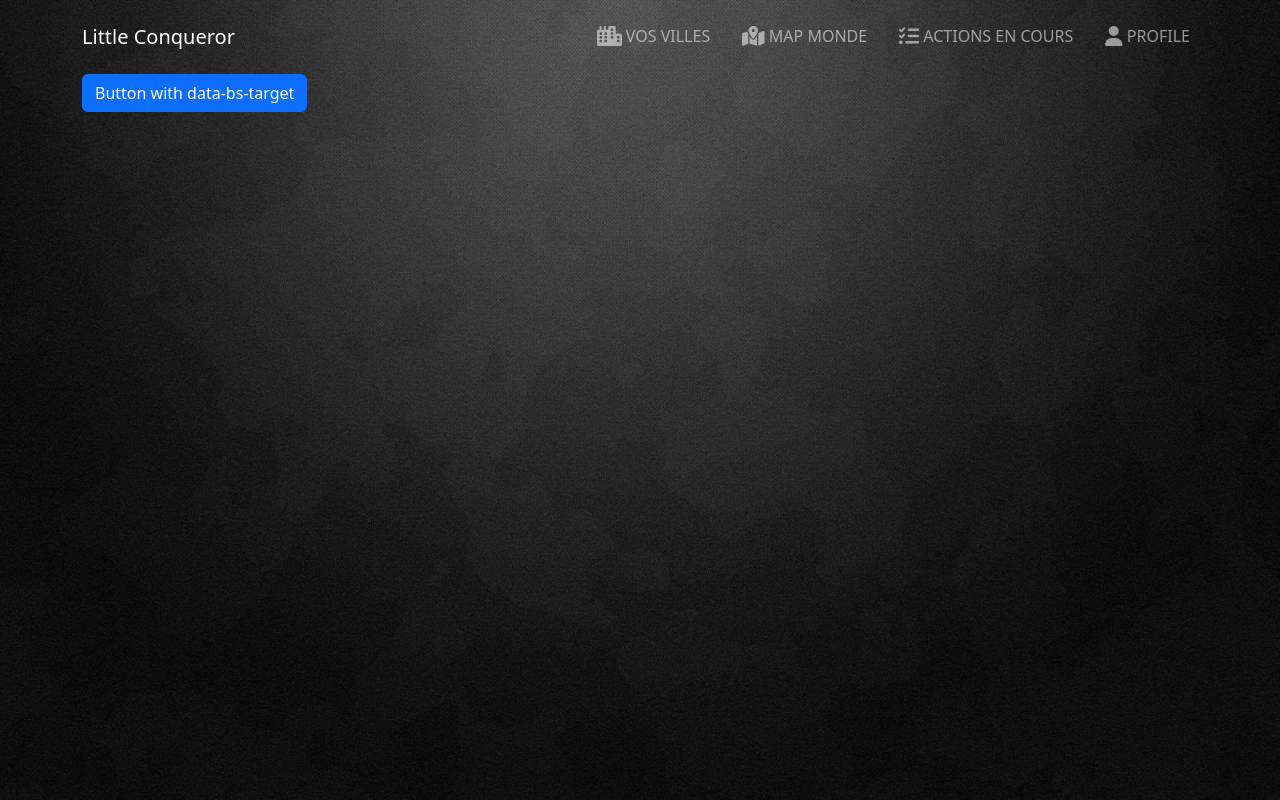
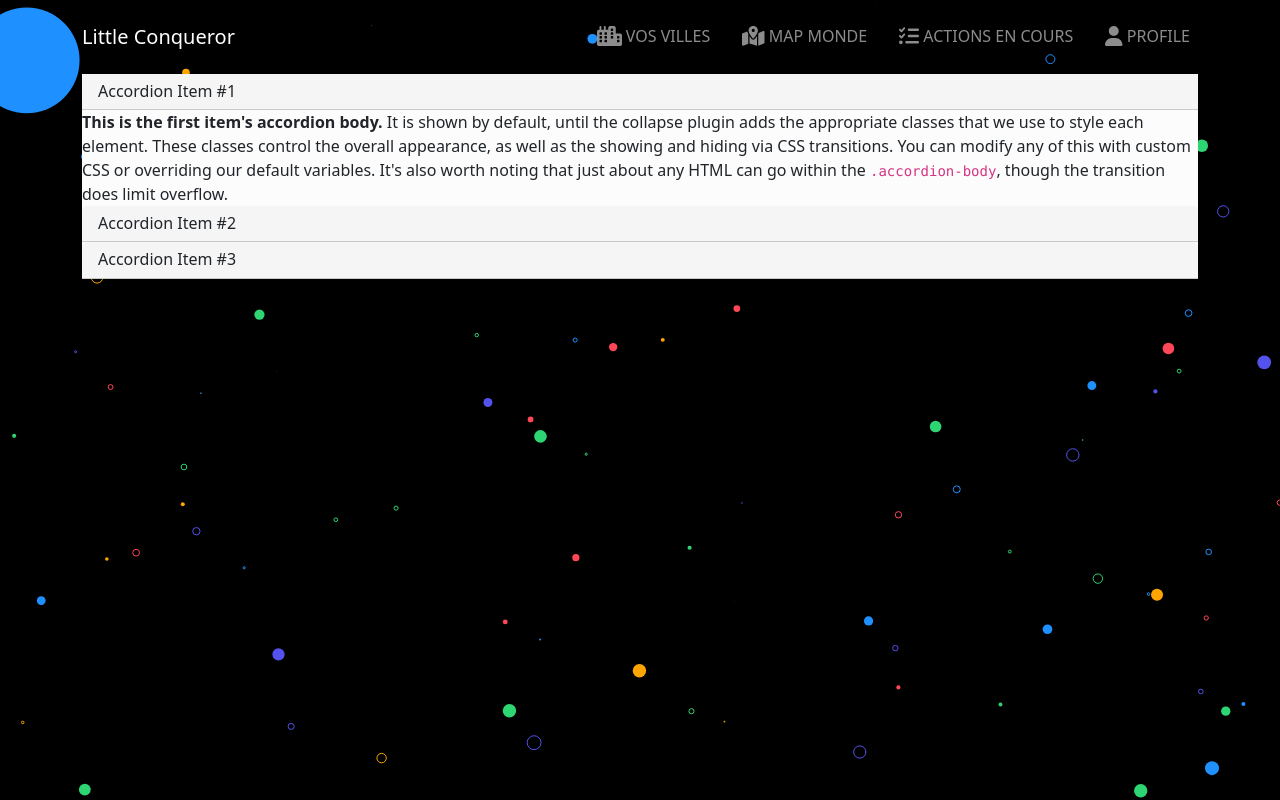
Before and after one commit to Delsus78/LittleConqueror_WEB, a Vue app: page /actions in a window 1280 px wide. Built offline with nearby package versions, Linux system fonts and the light colour scheme; what @tanstack/vue-query would draw is missing.

Commit message:
adding base bg and base placeholders for pages

```diff
--- a/index.html
+++ b/index.html
@@ -6,11 +6,8 @@
     <link rel="stylesheet" href="https://unpkg.com/leaflet@1.9.4/dist/leaflet.css"
           integrity="sha256-p4NxAoJBhIIN+hmNHrzRCf9tD/miZyoHS5obTRR9BMY="
           crossorigin=""/>
-      <link href="https://cdn.jsdelivr.net/npm/bootstrap@5.3.3/dist/css/bootstrap.min.css"
-            rel="stylesheet"
-            integrity="sha384-QWTKZyjpPEjISv5WaRU9OFeRpok6YctnYmDr5pNlyT2bRjXh0JMhjY6hW+ALEwIH"
-            crossorigin="anonymous">
-
+    <link href="https://cdn.jsdelivr.net/npm/bootstrap@5.3.3/dist/css/bootstrap.min.css" rel="stylesheet" integrity="sha384-QWTKZyjpPEjISv5WaRU9OFeRpok6YctnYmDr5pNlyT2bRjXh0JMhjY6hW+ALEwIH" crossorigin="anonymous">
+    <script src="https://cdn.jsdelivr.net/npm/bootstrap@5.3.3/dist/js/bootstrap.bundle.min.js" integrity="sha384-YvpcrYf0tY3lHB60NNkmXc5s9fDVZLESaAA55NDzOxhy9GkcIdslK1eN7N6jIeHz" crossorigin="anonymous"></script>
     <meta name="viewport" content="width=device-width, initial-scale=1.0">
     <title>Vite App</title>
 </head>
@@ -20,8 +17,5 @@
 <script src="https://unpkg.com/leaflet@1.9.4/dist/leaflet.js"
         integrity="sha256-20nQCchB9co0qIjJZRGuk2/Z9VM+kNiyxNV1lvTlZBo="
         crossorigin=""></script>
-    <script src="https://cdn.jsdelivr.net/npm/bootstrap@5.3.3/dist/js/bootstrap.bundle.min.js"
-            integrity="sha384-YvpcrYf0tY3lHB60NNkmXc5s9fDVZLESaAA55NDzOxhy9GkcIdslK1eN7N6jIeHz"
-            crossorigin="anonymous"></script>
 </body>
 </html>
--- a/src/components/Background.vue
+++ b/src/components/Background.vue
@@ -1,17 +1,107 @@
 <template>
-  <div id="container">
-    <img class="bg" src="../assets/background.jpg" alt=""/>
-  </div>
+  <canvas id="backgroundCanvas"></canvas>
 </template>
+
 <script setup>
+import { onMounted, onBeforeUnmount } from 'vue';
+
+onMounted(() => {
+  const w = window.innerWidth;
+  const h = window.innerHeight;
+  const canvas = document.getElementById('backgroundCanvas');
+  const ctx = canvas.getContext('2d');
+  const rate = 60;
+  const arc = 100;
+  const size = 7;
+  const speed = 2;
+  const parts = new Array();
+  const colors = ['#ff4757', '#ffa502', '#1e90ff', '#2ed573', '#5352ed'];
+  const mouse = { x: 0, y: 0 };
+  let time = 0;
+  let count = 0;
+
+  canvas.setAttribute('width', w);
+  canvas.setAttribute('height', h);
+
+  function create() {
+    for (let i = 0; i < arc; i++) {
+      parts[i] = {
+        x: Math.ceil(Math.random() * w),
+        y: Math.ceil(Math.random() * h),
+        toX: Math.random() * 5 - 1,
+        toY: Math.random() * 2 - 1,
+        c: colors[Math.floor(Math.random() * colors.length)],
+        size: Math.random() * size
+      };
+    }
+  }
+
+  function particles() {
+    ctx.clearRect(0, 0, w, h);
+    document.addEventListener('mousemove', MouseMove, false);
+
+    for (let i = 0; i < arc; i++) {
+      const li = parts[i];
+      let distanceFactor = DistanceBetween(mouse, parts[i]);
+      distanceFactor = Math.max(Math.min(15 - distanceFactor / 10, 10), 1);
+      ctx.beginPath();
+      ctx.arc(li.x, li.y, li.size * distanceFactor, 0, Math.PI * 2, false);
+      ctx.fillStyle = li.c;
+      ctx.strokeStyle = li.c;
+
+      if (i % 2 === 0) ctx.stroke();
+      else ctx.fill();
+
+      li.x += li.toX * (time * 0.05);
+      li.y += li.toY * (time * 0.05);
+
+      if (li.x > w) li.x = 0;
+      if (li.y > h) li.y = 0;
+      if (li.x < 0) li.x = w;
+      if (li.y < 0) li.y = h;
+    }
+
+    if (time < speed) time++;
+
+    requestAnimationFrame(particles);
+  }
+
+  function MouseMove(e) {
+    mouse.x = e.layerX;
+    mouse.y = e.layerY;
+  }
+
+  function DistanceBetween(p1, p2) {
+    const dx = p2.x - p1.x;
+    const dy = p2.y - p1.y;
+    return Math.sqrt(dx * dx + dy * dy);
+  }
+
+  create();
+  particles();
+});
+
+onBeforeUnmount(() => {
+  const canvas = document.getElementById('backgroundCanvas');
+  document.removeEventListener('mousemove', MouseMove);
+});
 </script>
 
 <style scoped>
-img{
-  position: absolute;
-  top: 0;
-  left: 0;
-  height: 100%;
-  width: 100%;
+* {
+  margin: 0;
+  padding: 0;
+}
+
+html, body {
+  width: 100vw;
+  height: 100vh;
+}
+
+canvas {
+  overflow: hidden;
+  width: 100vw;
+  height: 100vh;
+  background-color: black;
 }
 </style>
--- a/src/main.js
+++ b/src/main.js
@@ -7,8 +7,6 @@ import App from './App.vue'
 import router from './router'
 import {importIcons} from "./iconsImports.js";
 
-import "bootstrap/dist/css/bootstrap.min.css"
-import "bootstrap"
 import {FontAwesomeIcon} from "@fortawesome/vue-fontawesome";
 
 importIcons();
--- a/src/views/HomeView.vue
+++ b/src/views/HomeView.vue
@@ -4,7 +4,7 @@
       <!-- Left column (Main content) -->
       <div class="col-md-4">
         <div class="shadow-lg mb-5 rounded" style="height: 60vh;">
-          <user-basic-information />
+          <user-basic-information  :user="pasEncorePotoCalmeToiLeBackEstMemePasFini"/>
         </div>
       </div>
       <div class="col-md-4">
--- a/src/views/MainView.vue
+++ b/src/views/MainView.vue
@@ -9,15 +9,14 @@ import NavBar from "@/components/NavBar.vue";
 import Background from "@/components/Background.vue";
 </script>
 <style scoped>
-
 .background {
-  background-size: cover;
-  background-position: center;
-  height: 100vh;
-  width: 100%;
   position: fixed;
   top: 0;
   left: 0;
-  z-index: -1;
+  overflow: hidden;
+  width: 100vw;
+  height: 100vh;
+  background-color: black;
+  z-index: -1000;
 }
 </style>
--- a/src/views/YourActionsView.vue
+++ b/src/views/YourActionsView.vue
@@ -1,27 +1,54 @@
 <template>
   <div class="container">
-    <p class="d-inline-flex gap-1">
-      <button
-          class="btn btn-primary"
-          type="button"
-          data-bs-toggle="collapse"
-          data-bs-target="#collapseExample"
-          aria-expanded="false"
-          aria-controls="collapseExample">
-        Button with data-bs-target
-      </button>
-    </p>
-    <div class="collapse" id="collapseExample">
-      <div class="card card-body">
-        Some placeholder content for the collapse component. This panel is hidden by default but revealed when the user activates the relevant trigger.
+    <div class="accordion-flush bg-light-subtle" id="accordionExample">
+      <div class="accordion-item card">
+        <h2 class="accordion-header card-header" id="headingOne">
+          <button class="accordion-button" type="button" data-bs-toggle="collapse" data-bs-target="#collapseOne" aria-expanded="true" aria-controls="collapseOne">
+            Accordion Item #1
+          </button>
+        </h2>
+        <div id="collapseOne" class="accordion-collapse collapse show" aria-labelledby="headingOne" data-bs-parent="#accordionExample">
+          <div class="accordion-body">
+            <strong>This is the first item's accordion body.</strong> It is shown by default, until the collapse plugin adds the appropriate classes that we use to style each element. These classes control the overall appearance, as well as the showing and hiding via CSS transitions. You can modify any of this with custom CSS or overriding our default variables. It's also worth noting that just about any HTML can go within the <code>.accordion-body</code>, though the transition does limit overflow.
+          </div>
+        </div>
+      </div>
+      <div class="accordion-item card">
+        <h2 class="accordion-header card-header" id="headingTwo">
+          <button class="accordion-button collapsed" type="button" data-bs-toggle="collapse" data-bs-target="#collapseTwo" aria-expanded="false" aria-controls="collapseTwo">
+            Accordion Item #2
+          </button>
+        </h2>
+        <div id="collapseTwo" class="accordion-collapse collapse" aria-labelledby="headingTwo" data-bs-parent="#accordionExample">
+          <div class="accordion-body">
+            <strong>This is the second item's accordion body.</strong> It is hidden by default, until the collapse plugin adds the appropriate classes that we use to style each element. These classes control the overall appearance, as well as the showing and hiding via CSS transitions. You can modify any of this with custom CSS or overriding our default variables. It's also worth noting that just about any HTML can go within the <code>.accordion-body</code>, though the transition does limit overflow.
+          </div>
+        </div>
+      </div>
+      <div class="accordion-item card">
+        <h2 class="accordion-header card-header" id="headingThree">
+          <button class="accordion-button collapsed" type="button" data-bs-toggle="collapse" data-bs-target="#collapseThree" aria-expanded="false" aria-controls="collapseThree">
+            Accordion Item #3
+          </button>
+        </h2>
+        <div id="collapseThree" class="accordion-collapse collapse" aria-labelledby="headingThree" data-bs-parent="#accordionExample">
+          <div class="accordion-body">
+            <strong>This is the third item's accordion body.</strong> It is hidden by default, until the collapse plugin adds the appropriate classes that we use to style each element. These classes control the overall appearance, as well as the showing and hiding via CSS transitions. You can modify any of this with custom CSS or overriding our default variables. It's also worth noting that just about any HTML can go within the <code>.accordion-body</code>, though the transition does limit overflow.
+          </div>
+        </div>
       </div>
     </div>
   </div>
+</template>
 
-</template>
 <script setup>
+import { ref } from 'vue';
 
+const isCollapsed = ref(false);
+
+function toggleCollapse() {
+  isCollapsed.value = !isCollapsed.value;
+}
 </script>
 <style scoped>
-
 </style>
```
Lines whose indentation alone changed are shown as unchanged.
